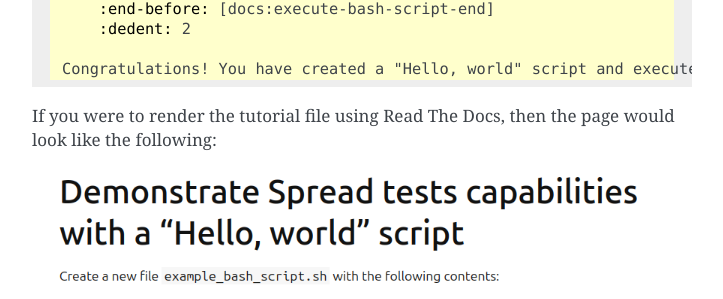
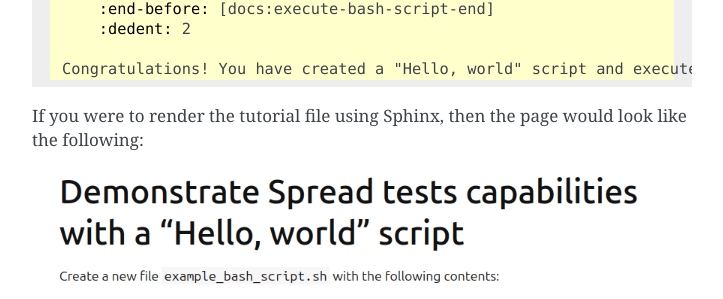
Before and after one commit to canonical/sphinx-docs-starter-pack, a Sphinx documentation site: the page built from docs/tutorial/set-up-automated-testing.rst, in a window 1280 px wide and 900 px high, scrolled down 3171 px. Shown: the part 156-455 px from the top of the window, without its empty margins (388-1111 px from the left). Built offline with Sphinx 7.4.7, drawn with Linux system fonts in a browser that asks for light colours; pages that are not in the unit, such as notebooks, are missing from menus.

Commit message:
Update set-up-automated-testing.rst

```diff
--- a/docs/tutorial/set-up-automated-testing.rst
+++ b/docs/tutorial/set-up-automated-testing.rst
@@ -159,7 +159,7 @@ appear in our ``task.yaml`` file, again using the ``literalinclude`` directive:
 
   Congratulations! You have created a "Hello, world" script and executed it!
 
-If you were to render the tutorial file using Read The Docs, then the page would
+If you were to render the tutorial file using Sphinx, then the page would
 look like the following:
 
 .. image:: mock-tutorial-example.png
```
